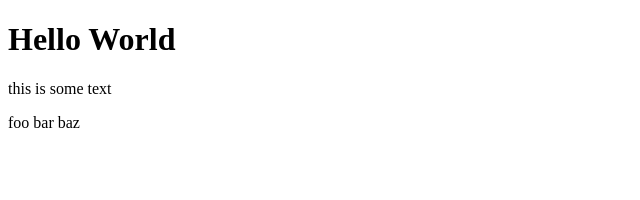
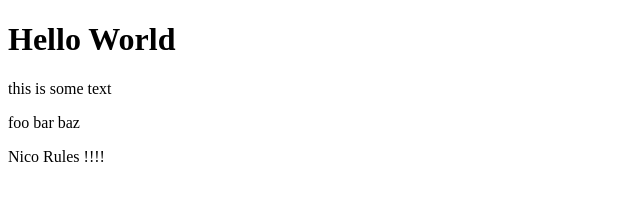
Before and after one commit to vives-projectweek-1-2020/merge-conflict-demo, a plain HTML site: page index.html in a window 1280 px wide. Shown: the whole page, without its empty margins (0-640 px from the left). Drawn offline with Linux system fonts and the light colour scheme.

Commit message:
Add rules

```diff
--- a/index.html
+++ b/index.html
@@ -9,5 +9,7 @@
   <h1>Hello World</h1>
   <p>this is some text</p>
   <p>foo bar baz</p>
+
+  <p>Nico Rules !!!!</p>
 </body>
 </html>
```
